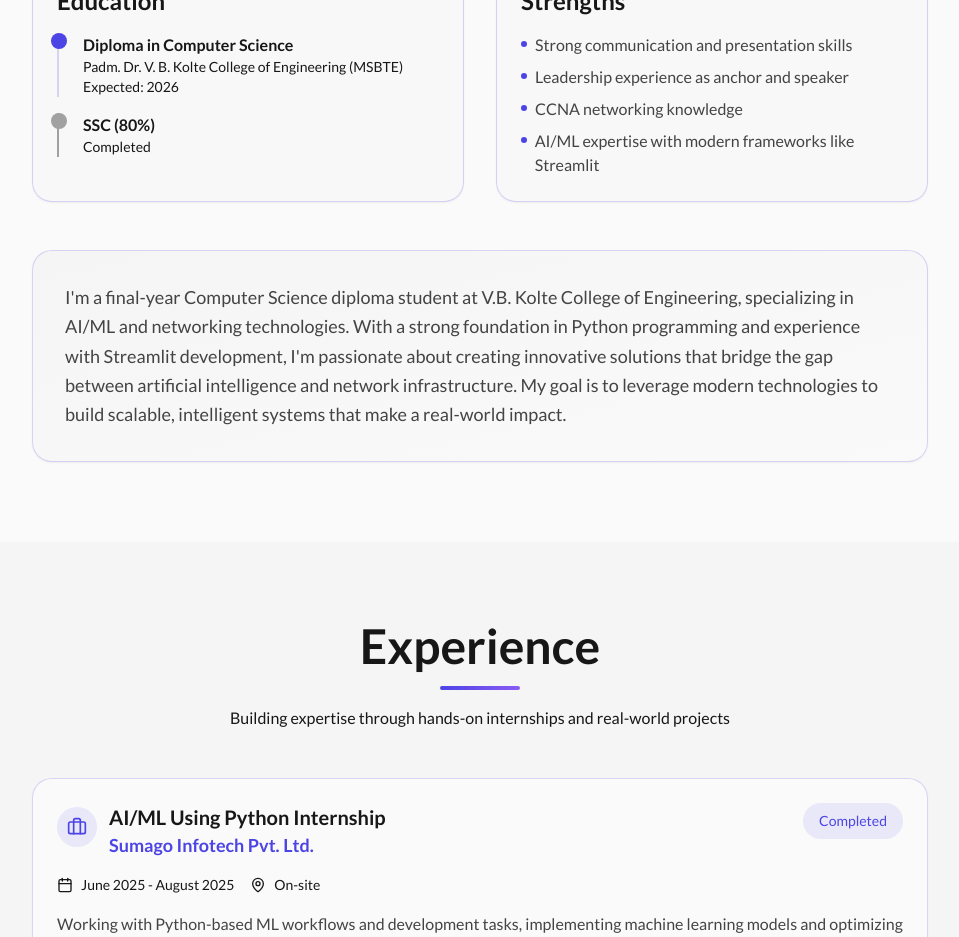
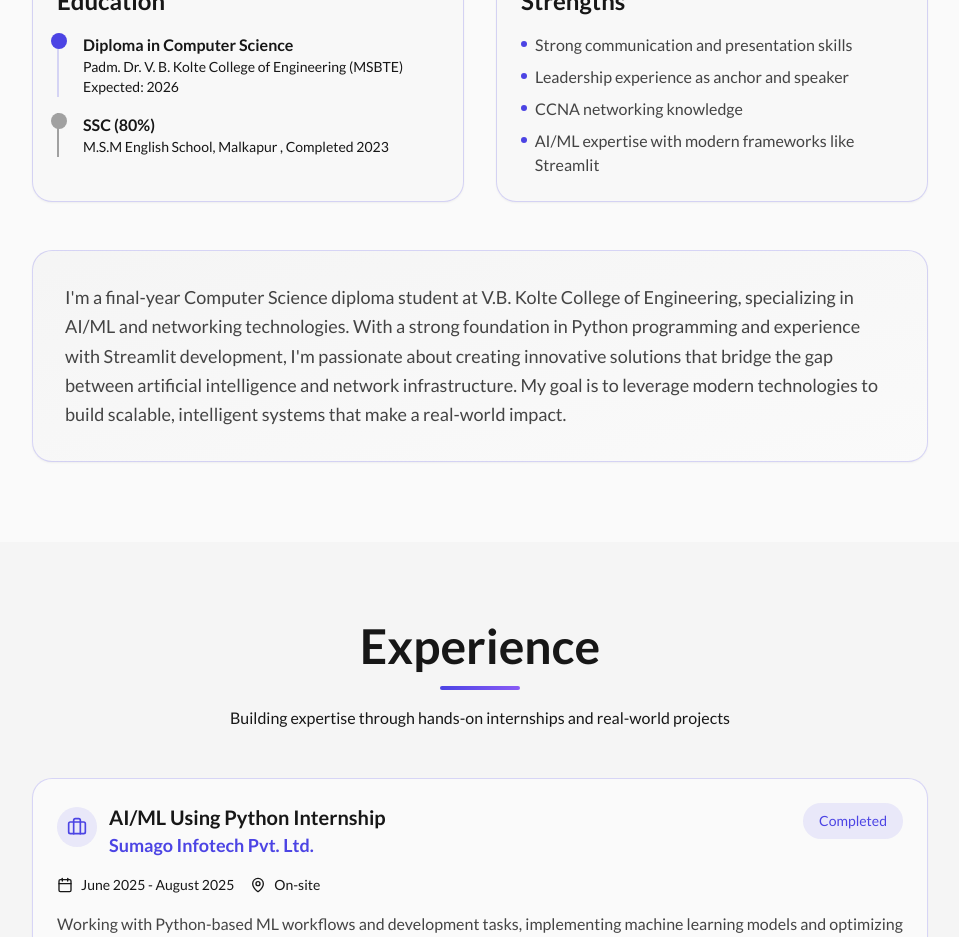
Before and after one commit to VedantAgarkar/network-ai-hub-main, a React (Vite) app: page / in a window 1280 px wide. Shown: the part 1100-2037 px from the top of the page, without its empty margins (160-1119 px from the left). Built offline with nearby package versions, Linux system fonts and the light colour scheme; the HTML template or start-up script is replaced by a standard one.

Commit message:
more changes

```diff
--- a/src/components/About.tsx
+++ b/src/components/About.tsx
@@ -28,7 +28,7 @@ const About = () => {
                   <div className="relative pl-6 border-l-2 border-muted">
                     <div className="absolute left-0 top-0 -translate-x-1/2 w-4 h-4 bg-muted rounded-full" />
                     <p className="font-semibold text-foreground">SSC (80%)</p>
-                    <p className="text-sm text-muted-foreground">Completed</p>
+                    <p className="text-sm text-muted-foreground">M.S.M English School, Malkapur , Completed 2023</p>
                   </div>
                 </div>
               </CardContent>
```
